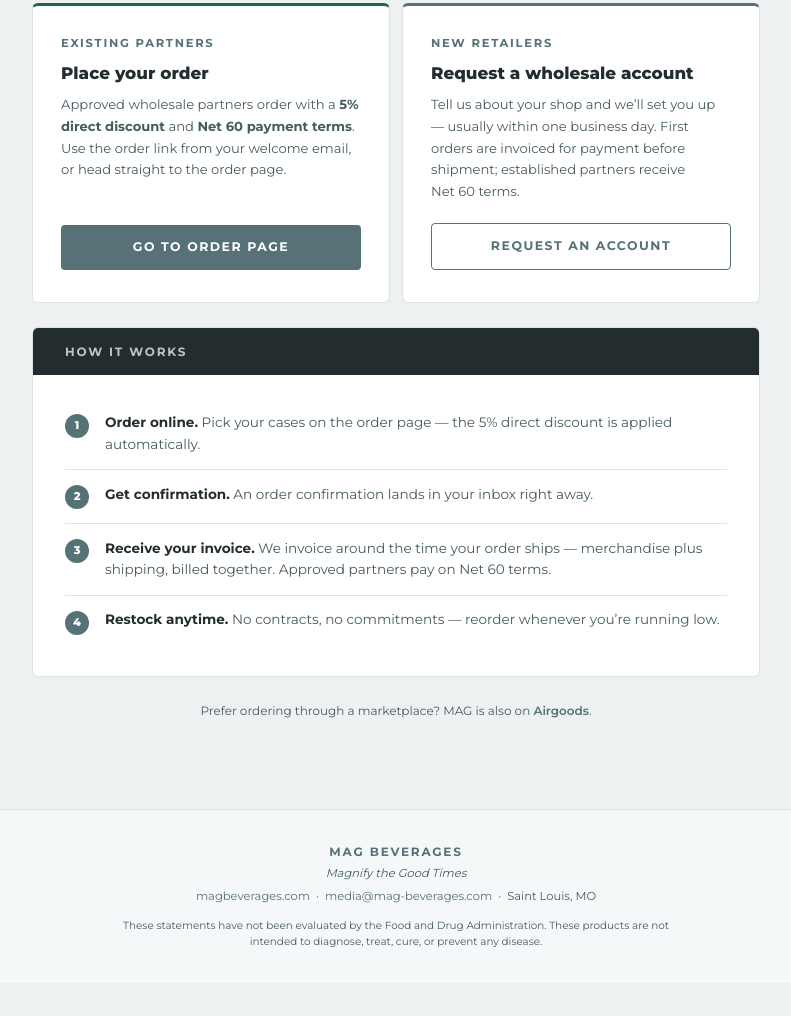
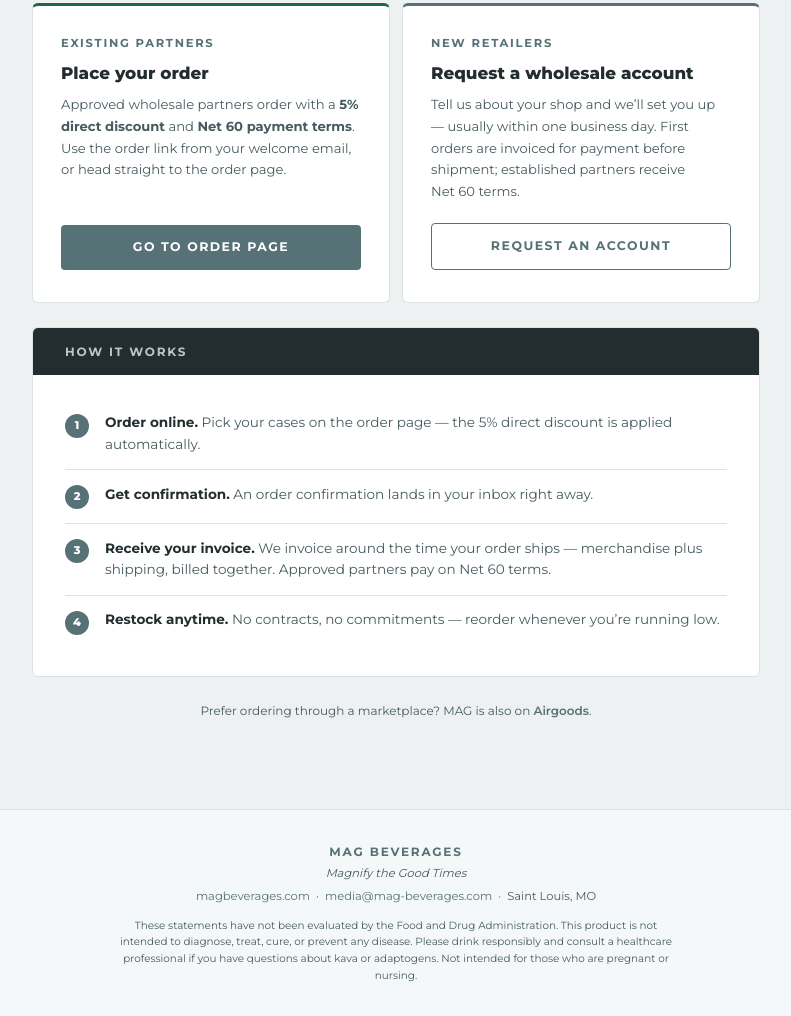
Before and after one commit to magformulations/mag-beverages, a plain HTML site: page wholesale/index.html in a window 1280 px wide. Shown: the part 744-1760 px from the top of the page, without its empty margins (244-1035 px from the left). Before the commit the page ends 1727 px from the top, so only its background shows below. Drawn offline with Linux system fonts and the light colour scheme.

Commit message:
Add files via upload

```diff
--- a/wholesale/index.html
+++ b/wholesale/index.html
@@ -308,7 +308,6 @@
     <img src="mag-logo.svg" alt="MAG Beverages" class="site-logo">
     <nav style="display:flex;justify-content:center;flex-wrap:wrap;gap:10px 24px;margin-top:18px;">
       <a href="/products/" style="font-size:11px;font-weight:600;letter-spacing:1.5px;text-transform:uppercase;color:rgba(255,255,255,0.75);text-decoration:none;white-space:nowrap;">Shop Products</a>
-      <a href="/" style="font-size:11px;font-weight:600;letter-spacing:1.5px;text-transform:uppercase;color:rgba(255,255,255,0.75);text-decoration:none;white-space:nowrap;">Find a Retailer</a>
       <a href="/wholesale/" style="font-size:11px;font-weight:600;letter-spacing:1.5px;text-transform:uppercase;color:rgba(255,255,255,0.75);text-decoration:none;white-space:nowrap;">Wholesale</a>
       <a href="/journal" style="font-size:11px;font-weight:600;letter-spacing:1.5px;text-transform:uppercase;color:rgba(255,255,255,0.75);text-decoration:none;white-space:nowrap;">Journal</a>
     </nav>
@@ -381,8 +380,7 @@
       Saint Louis, MO
     </div>
     <div class="fda">
-      These statements have not been evaluated by the Food and Drug Administration. These products are not intended to diagnose, treat, cure, or prevent any disease.
-    </div>
+      These statements have not been evaluated by the Food and Drug Administration. This product is not intended to diagnose, treat, cure, or prevent any disease. Please drink responsibly and consult a healthcare professional if you have questions about kava or adaptogens. Not intended for those who are pregnant or nursing.</div>
   </footer>
 
 </body>
```
